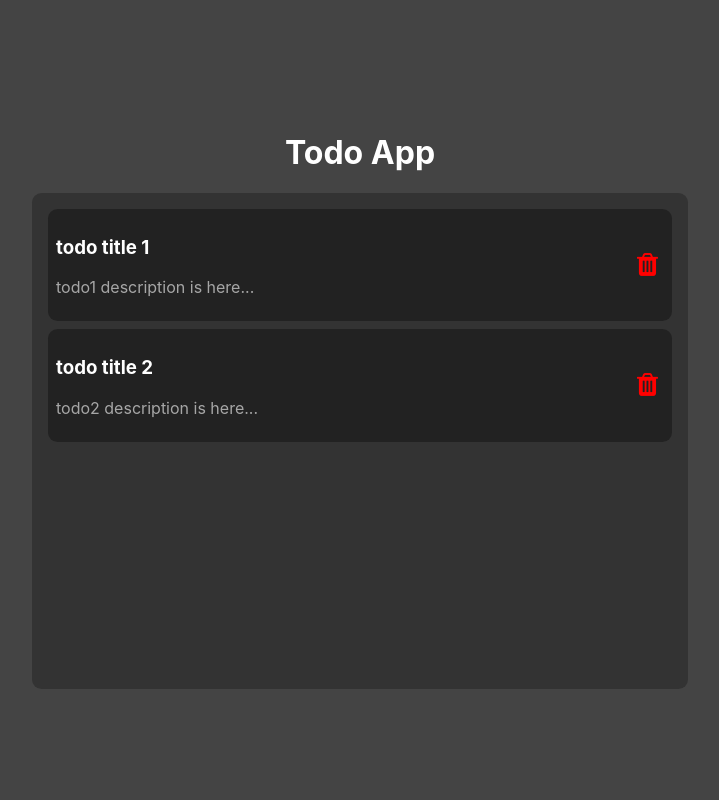
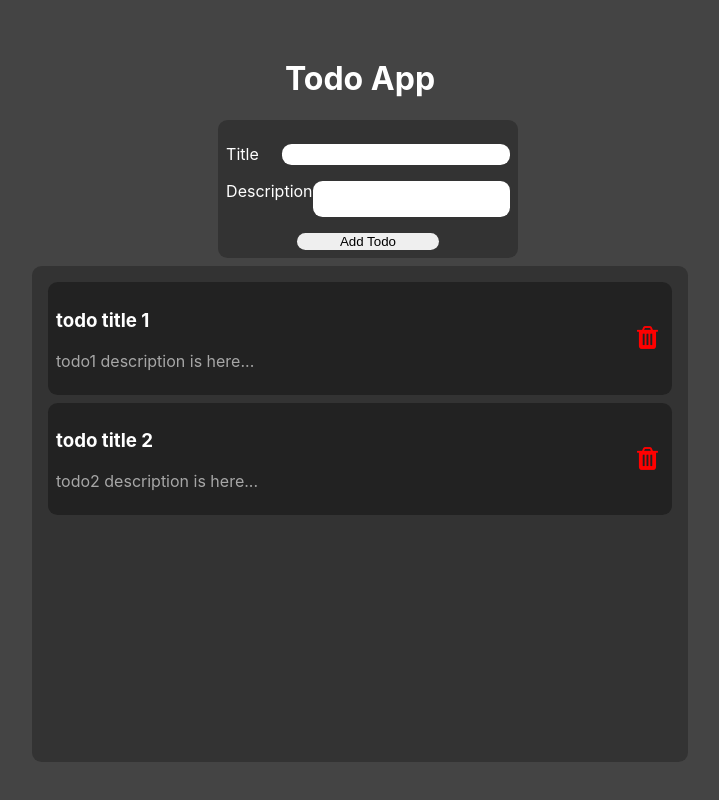
Before and after one commit to okamurayasuo1001/Todo_App_React_Js, a React (Create React App) app: page / in a window 1280 px wide. Shown: the whole page, without its empty margins (280-999 px from the left). Built offline with nearby package versions, Linux system fonts and the light colour scheme.

Commit message:
newtodo component added

```diff
--- a/src/components/Home.js
+++ b/src/components/Home.js
@@ -1,6 +1,7 @@
 import React from 'react'
 
 import style from './home.module.css';
+import NewTodo from './NewTodo';
 //add component
 import Todos from './Todos';
 
@@ -40,6 +41,8 @@ export default function Home() {
 
         <h1 style={{ color:"white" }}>Todo App</h1>
 
+        <NewTodo/>
+
         <Todos todos={dummyTodos}/>
 
 
--- /dev/null
+++ b/src/components/NewTodo.js
@@ -0,0 +1,30 @@
+import React from 'react'
+
+import style from './newtodo.module.css';
+
+export default function NewTodo() {
+  return (
+    <div>
+      <form className={style.form}>
+
+            <div className={style.formfield}>
+
+              <label htmlFor='title'>Title</label>
+              <input type='text' id='title' name='title'/>
+
+
+            </div>
+
+            <div className={style.formfield}>
+
+              <label htmlFor='desc'>Description</label>
+              <textarea type='text' id='desc' name='desc'/>
+
+
+            </div>
+            <button type='submit' className={style.btn}>Add Todo</button>
+
+      </form>
+    </div>
+  )
+}
--- /dev/null
+++ b/src/components/newtodo.module.css
@@ -0,0 +1,57 @@
+.form{
+
+    width: 100%;
+    background-color: #333;
+    color:white;
+    padding:0.5rem;
+    border-radius: 0.6rem;
+    margin-bottom: 0.5rem;
+
+
+}
+.formfield{
+
+    margin: 1rem 0;
+    display: flex;
+
+}
+.formfield label{
+
+    flex-basis: 20%;
+
+}
+.formfield input{
+
+
+    flex-basis: 80%;
+    border: none;
+    border-radius: 0.6rem;
+    padding: 0.2rem;
+
+}
+.formfield textarea{
+
+    flex-basis: 80%;
+    resize: none;
+    border: none;
+    border-radius: 0.6rem;
+    padding: 0.2rem;
+
+}
+.btn{
+
+    border: none;
+    border-radius: 0.6rem;
+    cursor: pointer;
+    display: block;
+    margin: 0 auto;
+    width: 50%;
+
+
+}
+.btn:hover{
+
+    background-color: orange;
+    color: white;
+
+}
```
